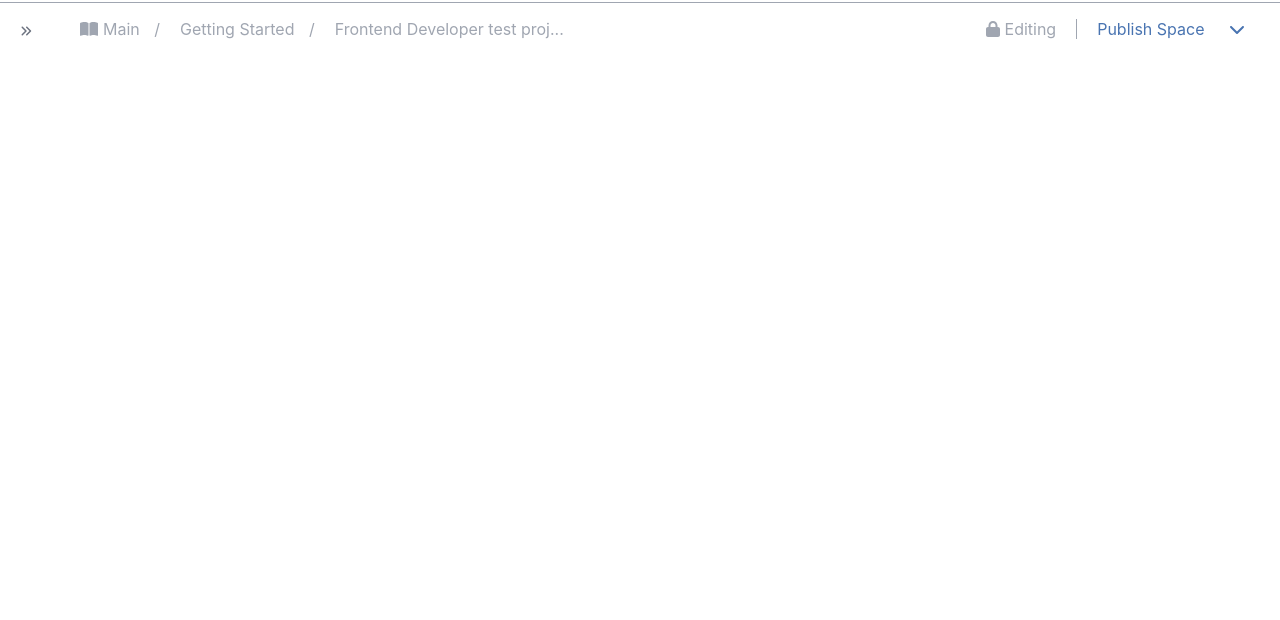
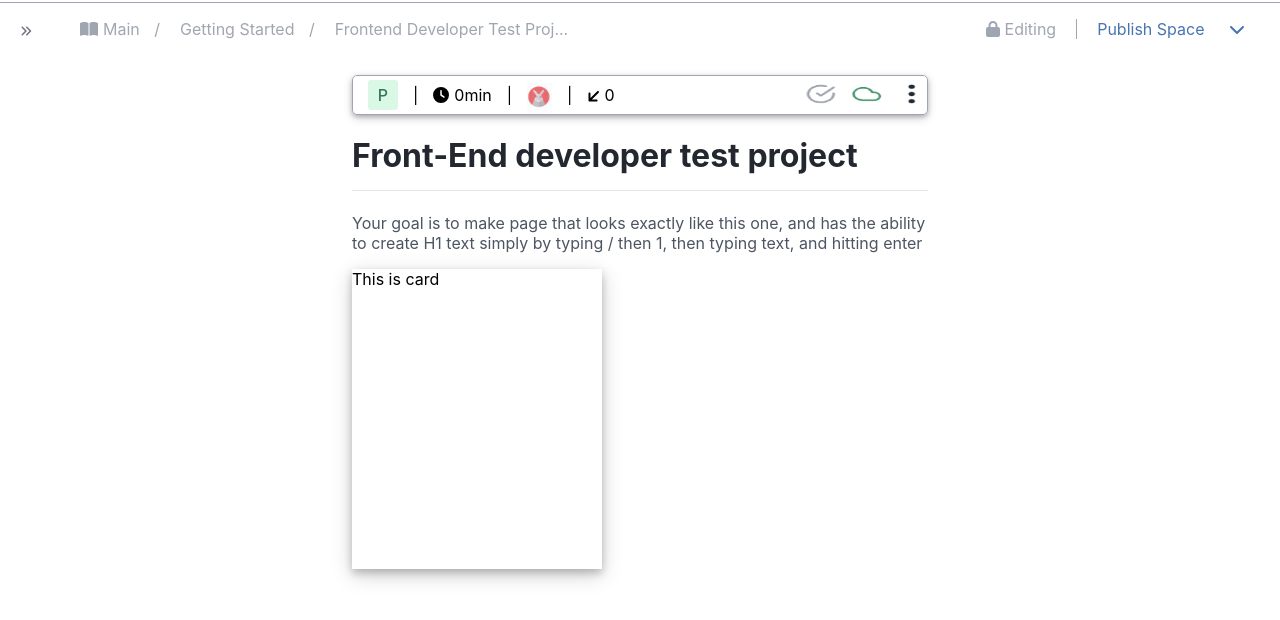
Before and after one commit to Addis-Belete/HelpJuice_Project, a Next.js app: page / in a window 1280 px wide. Shown: the top 620 px of the page. Built offline with nearby package versions, Linux system fonts and the light colour scheme.

Commit message:
Add search bar and description

```diff
--- /dev/null
+++ b/pages/components/Card.js
@@ -0,0 +1,6 @@
+import styles from "../../styles/Card.module.css"
+export default function Card() {
+
+	return <div className={styles.card}>This is card</div>
+
+}
--- /dev/null
+++ b/pages/components/SearchBar.js
@@ -0,0 +1,43 @@
+import styles from "../../styles/SearchBar.module.css";
+import Image from 'next/image'
+import rabbit from '../assets/rabbit.png';
+import icon from "../assets/icon.png"
+import { FontAwesomeIcon } from "@fortawesome/react-fontawesome";
+import { library } from "@fortawesome/fontawesome-svg-core";
+import { faClock, faArrowDown, faCircleCheck } from "@fortawesome/free-solid-svg-icons";
+
+library.add(faClock, faArrowDown, faCircleCheck);
+export default function SearchBar() {
+
+	return (
+		<div className={styles.div}>
+			<div>
+				<div className={styles.p}>p</div> <span>|</span>
+
+
+				<div><FontAwesomeIcon icon={faClock} style={{ paddingRight: "5px" }} />0min <span>|</span></div>
+				<div style={{ marginTop: "5px" }}><Image
+					src={rabbit}
+					alt="rabbit"
+					width={25}
+					height={30}
+					layout="fixed"
+				/> </div><span>|</span>
+				<div ><FontAwesomeIcon icon={faArrowDown} style={{ paddingRight: "5px", transform: "rotate(45deg)", marginTop: "5px" }} />0 </div>
+
+			</div>
+			<div>
+				<Image
+					src={icon}
+					alt="rabbit"
+					width={150}
+					height={30}
+					layout="fixed"
+
+				/>
+			</div>
+
+		</div>)
+
+
+}
--- a/pages/index.js
+++ b/pages/index.js
@@ -1,8 +1,18 @@
-import NavBar from "./components/NavBar"
+import NavBar from "./components/NavBar";
+import SearchBar from "./components/SearchBar";
+import Card from "./components/Card";
+import styles from "../styles/Home.module.css";
 export default function () {
+	return (
+		<div>
+			<NavBar />
+			<SearchBar />
+			<div className={styles.description}>
+				<h1><span>front-end</span> developer test project</h1>
+				<p><span>your</span> goal is to make page that looks exactly like this one,  and has the ability to create H1 text simply by typing / then 1, then typing text, and hitting enter</p>
+			</div>
 
-	return (<div>
-		<NavBar />
-
-	</div>)
+			<Card />
+		</div>
+	);
 }
--- /dev/null
+++ b/styles/Card.module.css
@@ -0,0 +1,8 @@
+.card{
+margin-left: 27.5%;
+width: 250px;
+height: 300px;
+background: #ffffff;
+box-shadow: 0 4px 8px 0 rgba(0, 0, 0, 0.2), 0 6px 20px 0 rgba(0, 0, 0, 0.19);
+
+}
--- a/styles/Home.module.css
+++ b/styles/Home.module.css
@@ -1,111 +1,25 @@
-.container {
-  padding: 0 2rem;
-}
 
-.main {
-  min-height: 100vh;
-  padding: 4rem 0;
-  flex: 1;
-  display: flex;
-  flex-direction: column;
-  justify-content: center;
-  align-items: center;
-}
-
-.footer {
-  display: flex;
-  flex: 1;
-  padding: 2rem 0;
-  border-top: 1px solid #eaeaea;
-  justify-content: center;
-  align-items: center;
-}
-
-.footer a {
-  display: flex;
-  justify-content: center;
-  align-items: center;
-  flex-grow: 1;
-}
-
-.title a {
-  color: #0070f3;
-  text-decoration: none;
-}
-
-.title a:hover,
-.title a:focus,
-.title a:active {
-  text-decoration: underline;
-}
-
-.title {
-  margin: 0;
-  line-height: 1.15;
-  font-size: 4rem;
-}
-
-.title,
-.description {
-  text-align: center;
-}
 
 .description {
-  margin: 4rem 0;
-  line-height: 1.5;
-  font-size: 1.5rem;
+
+width: 45%;
+  margin-left: auto;
+  margin-right: auto;
 }
+.description h1 {
+color:#232830;
+padding-bottom: 15px;
+border-bottom: 1px solid #e6e7eb;
 
-.code {
-  background: #fafafa;
-  border-radius: 5px;
-  padding: 0.75rem;
-  font-size: 1.1rem;
-  font-family: Menlo, Monaco, Lucida Console, Liberation Mono, DejaVu Sans Mono,
-    Bitstream Vera Sans Mono, Courier New, monospace;
 }
-
-.grid {
-  display: flex;
-  align-items: center;
-  justify-content: center;
-  flex-wrap: wrap;
-  max-width: 800px;
+.description h1 span {
+text-transform: capitalize;
 }
-
-.card {
-  margin: 1rem;
-  padding: 1.5rem;
-  text-align: left;
-  color: inherit;
-  text-decoration: none;
-  border: 1px solid #eaeaea;
-  border-radius: 10px;
-  transition: color 0.15s ease, border-color 0.15s ease;
-  max-width: 300px;
+.description p {
+color: #4d5562;
 }
-
-.card:hover,
-.card:focus,
-.card:active {
-  color: #0070f3;
-  border-color: #0070f3;
-}
-
-.card h2 {
-  margin: 0 0 1rem 0;
-  font-size: 1.5rem;
-}
-
-.card p {
-  margin: 0;
-  font-size: 1.25rem;
-  line-height: 1.5;
-}
-
-.logo {
-  height: 1em;
-  margin-left: 0.5rem;
+.description p span {
+text-transform: capitalize;
 }
 
 @media (max-width: 600px) {
--- a/styles/NavBar.module.css
+++ b/styles/NavBar.module.css
@@ -5,6 +5,7 @@ display: flex;
 	justify-content: space-between;
 	align-items: center;
 }
+
 .ul {
 	list-style: none;
 	display: flex;
@@ -14,13 +15,16 @@ align-items: center;
 
 .ul li {
 	padding-left: 20px;
-color:#a0a6b1;
+	color: #a0a6b1;
+text-transform: capitalize;
 
 }
+
 .ul li span {
 	padding-left: 10px;
 
 }
+
 .bar {
 	display: block;
 	height: 20px;
--- /dev/null
+++ b/styles/SearchBar.module.css
@@ -0,0 +1,49 @@
+.div {
+  margin-top: 20px;
+  width: 45%;
+  margin-left: auto;
+  margin-right: auto;
+  border: 1px solid #a0a6b1;
+  border-radius: 5px;
+  height: 40px;
+  box-shadow: 0 2px 4px 0 rgba(0, 0, 0, 0.2), 0 3px 10px 0 rgba(0, 0, 0, 0.19);
+  display: flex;
+  justify-content: space-between;
+  align-items: center;
+}
+.div div {
+  display: flex;
+  justify-content: space-around;
+  align-items: center;
+}
+.div  span {
+  padding-left: 15px;
+padding-right: 15px;
+}
+.div div ul {
+  list-style: none;
+  display: flex;
+	margin-left: -20px;
+}
+.div  ul {
+  list-style: none;
+  display: flex;
+}
+
+.div ul li {
+  padding-right: 20px;
+  text-transform: capitalize;
+}
+.p {
+  background: #d9f9e6;
+  width: 30px;
+  height: 30px;
+  display: flex;
+  justify-content: center;
+  align-items: center;
+  text-transform: capitalize;
+  color: #347659;
+  font-weight: 500;
+  margin-left: 15px;
+  border-radius: 3px;
+}
--- a/styles/globals.css
+++ b/styles/globals.css
@@ -20,7 +20,7 @@ a {
     color-scheme: dark;
   }
   body {
-   color: black;
+   color: #a0a6b1;
     background: #ffffff;
   }
 }
```
Also changed, not shown: pages/assets/icon.png (added), pages/assets/rabbit.png (added). Lines whose indentation alone changed are shown as unchanged.
